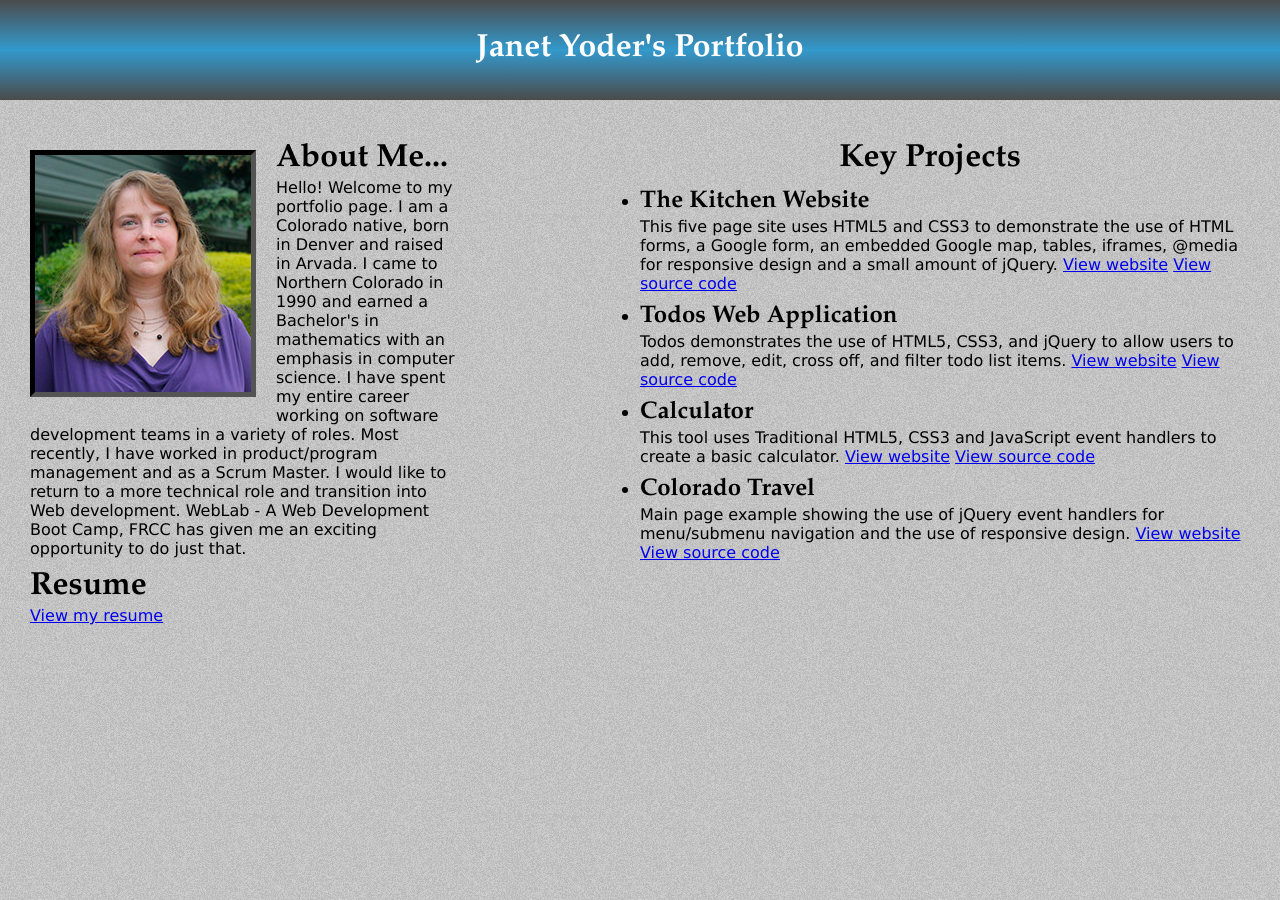
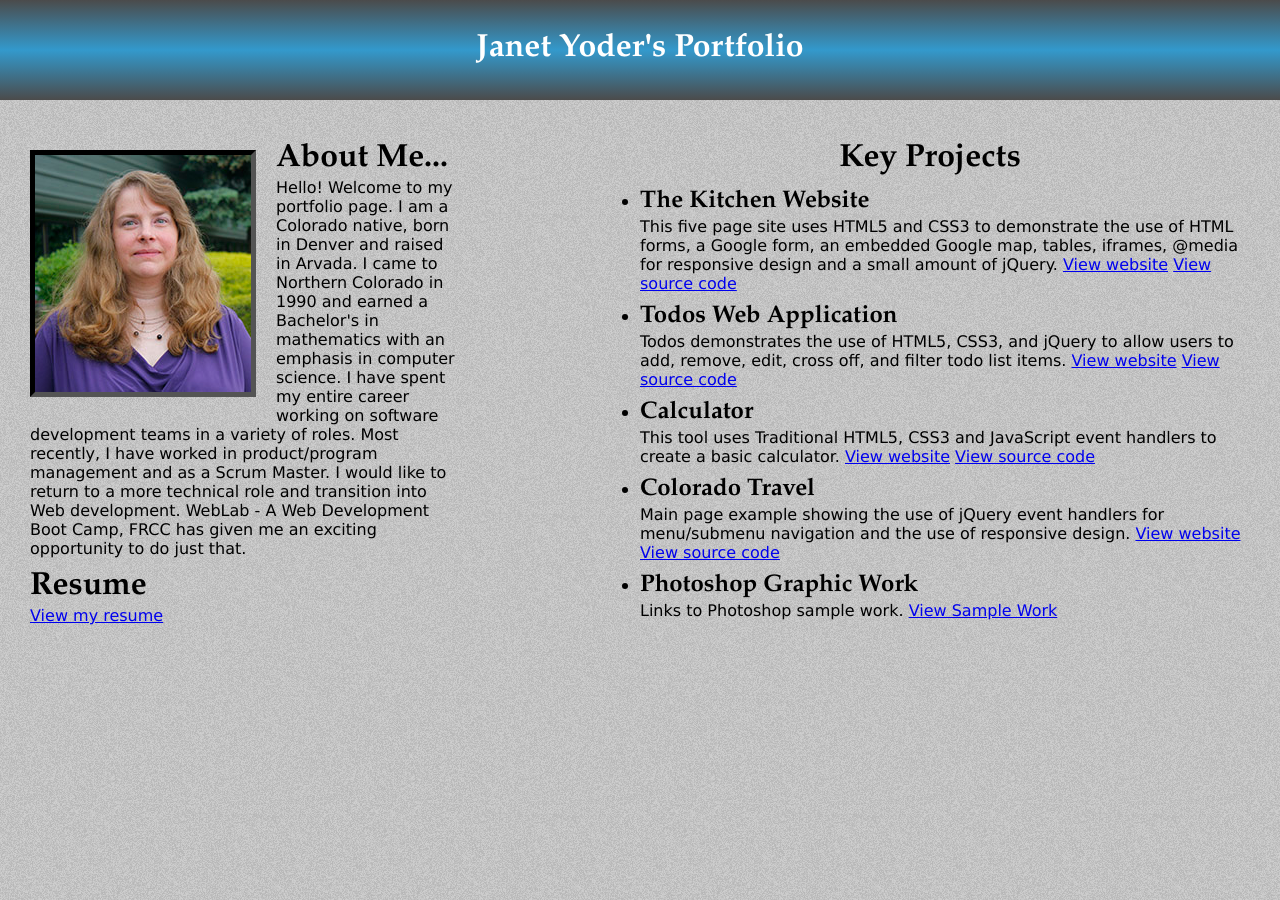
Before and after one commit to jcyoder/jcyoder.github.io, a Jekyll site: the page index.html, which Jekyll copies as it is, in a window 1280 px wide. Built offline with Jekyll 4.4.1, drawn with Linux system fonts in a browser that asks for light colours.

Commit message:
added photoshop link

```diff
--- a/index.html
+++ b/index.html
@@ -65,6 +65,12 @@
 						<a href="https://github.com/jcyoder/ColoradoTravel/tree/gh-pages">View source code</a>
 					</p>
 				</li>
+                <li>Photoshop Graphic Work <br />
+					<p class="projdesc">
+						Links to Photoshop sample work.
+						<a href="https://github.com/jcyoder/Graphic-Design/photoshop">View Sample Work</a>
+					</p>
+				</li>
 			</ul>
 		</div>
 
```
